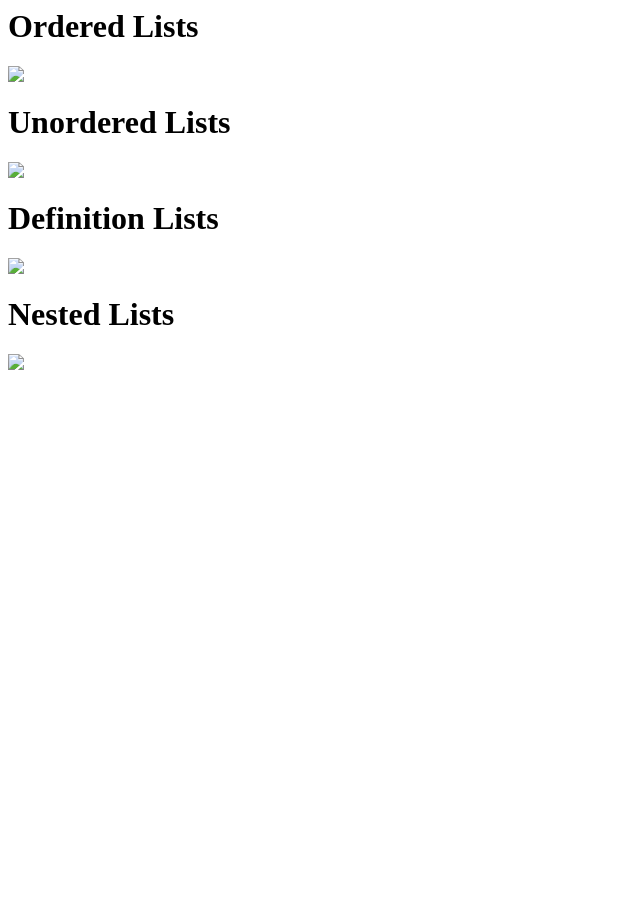
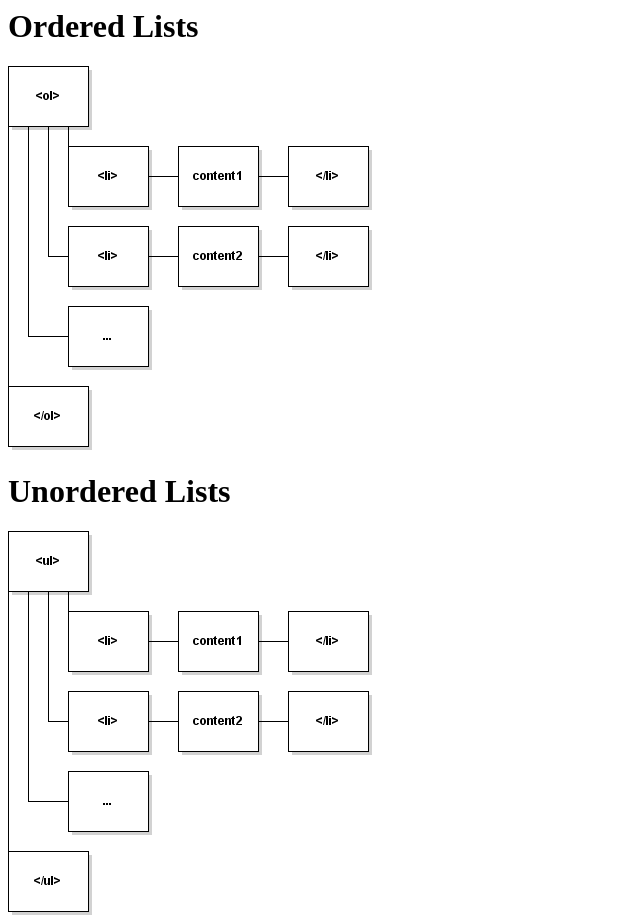
Before and after one commit to Jiayu0330/CSC265, a plain HTML site: page list.html in a window 1280 px wide. Shown: the top 919 px of the page, without its empty margins (0-640 px from the left). Before the commit the page ends 800 px from the top, so only its background shows below. Drawn offline with Linux system fonts and the light colour scheme.

Commit message:
Update list.html

```diff
--- a/list.html
+++ b/list.html
@@ -4,12 +4,12 @@
   </head>
   <body>
     <h1>Ordered Lists</h1>
-      <img src="master/ol.jpg" />
+      <img src="ol.jpg" />
     <h1>Unordered Lists</h1>
-      <img src="master/ul.jpg" />
+      <img src="ul.jpg" />
     <h1>Definition Lists</h1>
-      <img src="master/dl.jpg" />
+      <img src="dl.jpg" />
     <h1>Nested Lists</h1>
-      <img src="master/nl.jpg" />
+      <img src="nl.jpg" />
   </body>
 </html>
```
